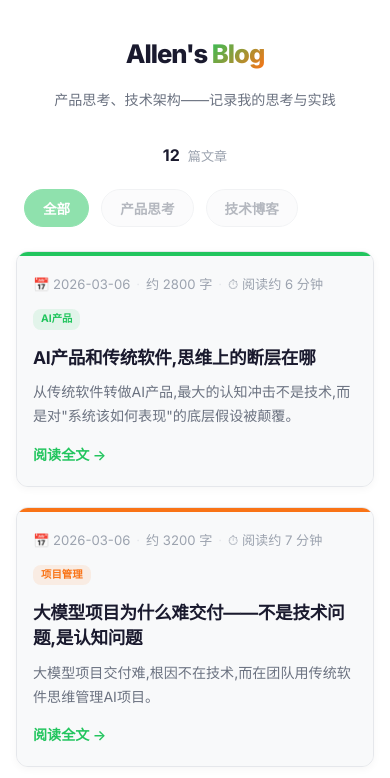
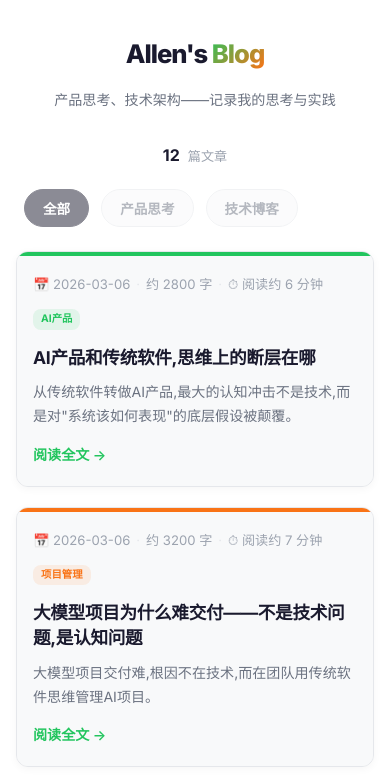
Before and after one commit to Allenyang007/allen-site, a website: page blog/index.html in a window 390 px wide. Shown: the part 66-844 px from the top of the page. Drawn offline with Linux system fonts and the light colour scheme.

Commit message:
style: 优化筛选按钮选中样式
- 选中状态改为深色背景(var(--text))
- 与页面整体风格保持一致
- 移除浅绿色,更协调

```diff
--- a/blog/index.html
+++ b/blog/index.html
@@ -206,7 +206,7 @@ nav{
   background:var(--bg-card-hover);color:var(--text)
 }
 .filter-btn.active{
-  background:var(--accent-green);color:#fff;border-color:var(--accent-green)
+  background:var(--text);color:var(--bg);border-color:var(--text)
 }
 .post-tag{
   font-size:.7rem;font-weight:700;padding:3px 10px;border-radius:8px;
@@ -320,7 +320,7 @@ footer{
   background:var(--bg-card-hover);color:var(--text)
 }
 .filter-btn.active{
-  background:var(--accent-green);color:#fff;border-color:var(--accent-green)
+  background:var(--text);color:var(--bg);border-color:var(--text)
 }
 .post-tag{font-size:.65rem;padding:2px 8px}
 
```
